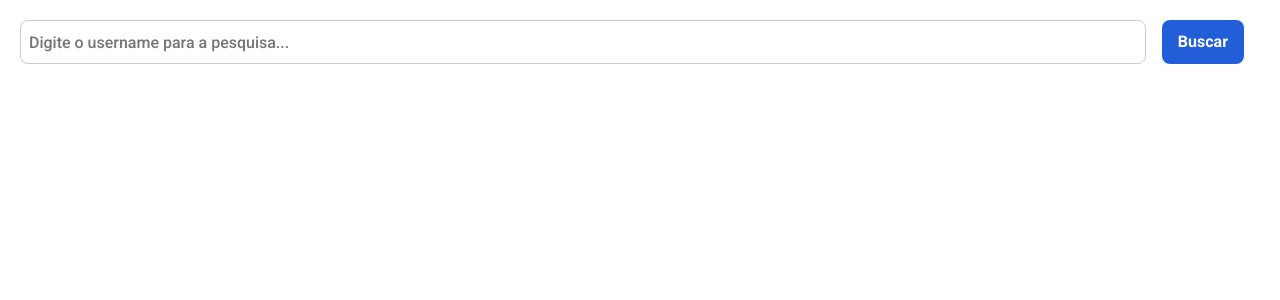
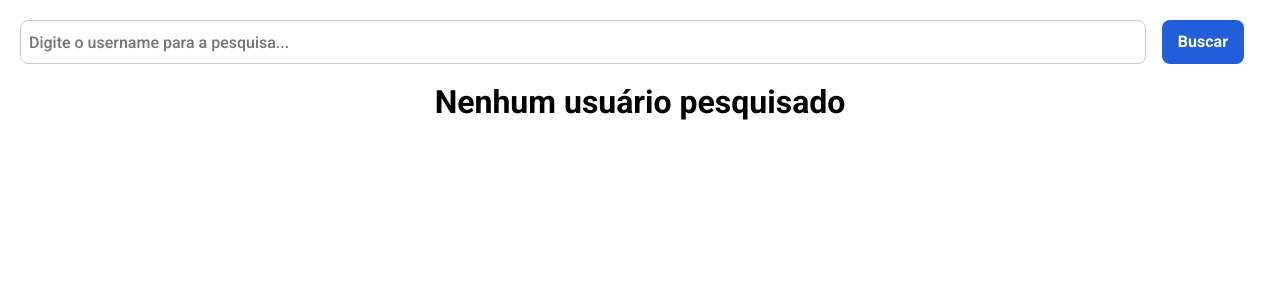
Before and after one commit to PedroLuiz14/Github-Api, a React (Create React App) app: page / in a window 1280 px wide. Shown: the top 300 px of the page. Built offline with nearby package versions, Linux system fonts and the light colour scheme.

Commit message:
corrigindo erro na digitação

```diff
--- a/src/components/layout/index.js
+++ b/src/components/layout/index.js
@@ -2,11 +2,11 @@ import React from "react";
 import Header from "../header";
 import * as S from "./styled";
 
-const Layout = ({Children}) => {
+const Layout = ({children}) => {
   return (
     <S.WrapperLayout>
       <Header/>
-     {Children}
+     {children}
     </S.WrapperLayout>
   );
 };
```
